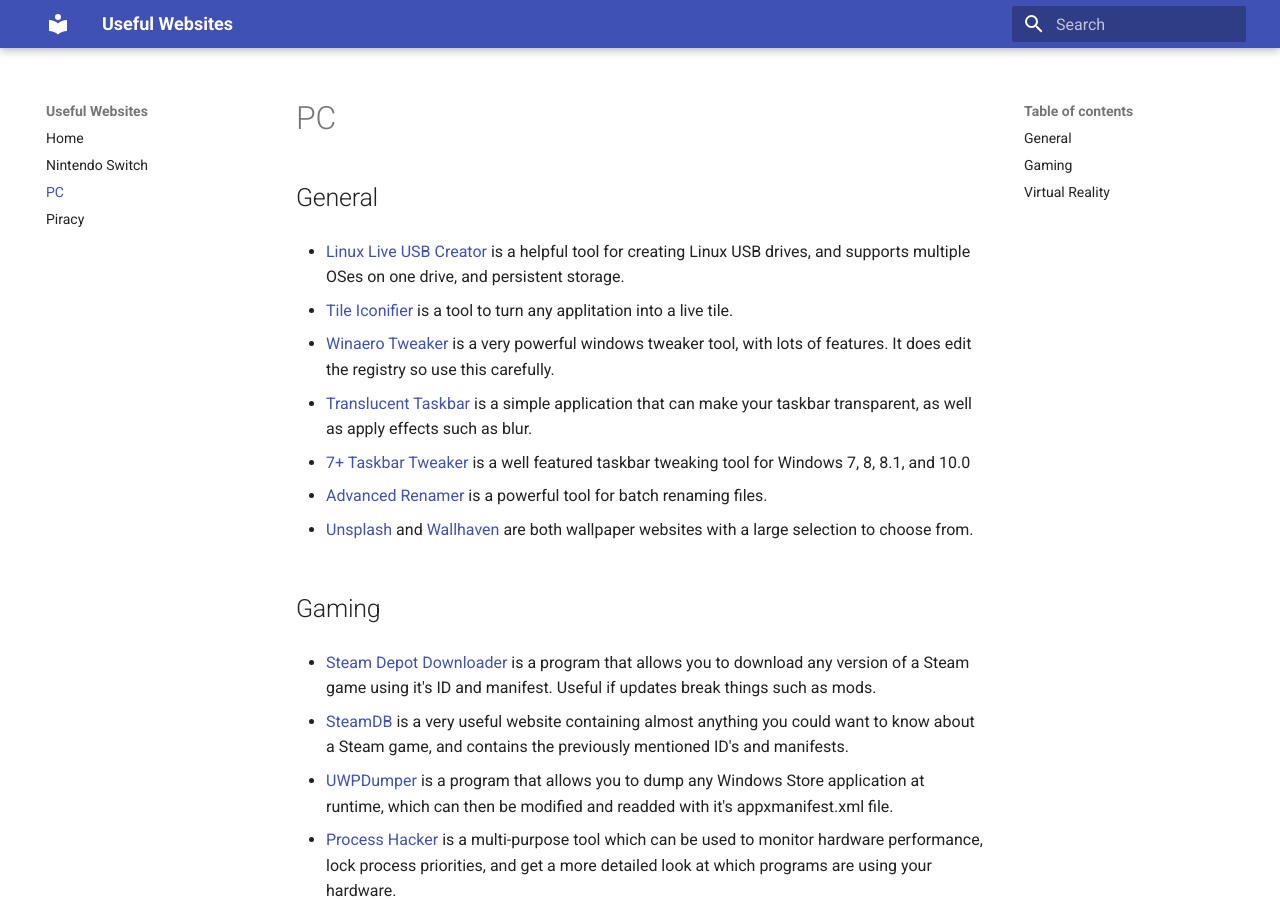
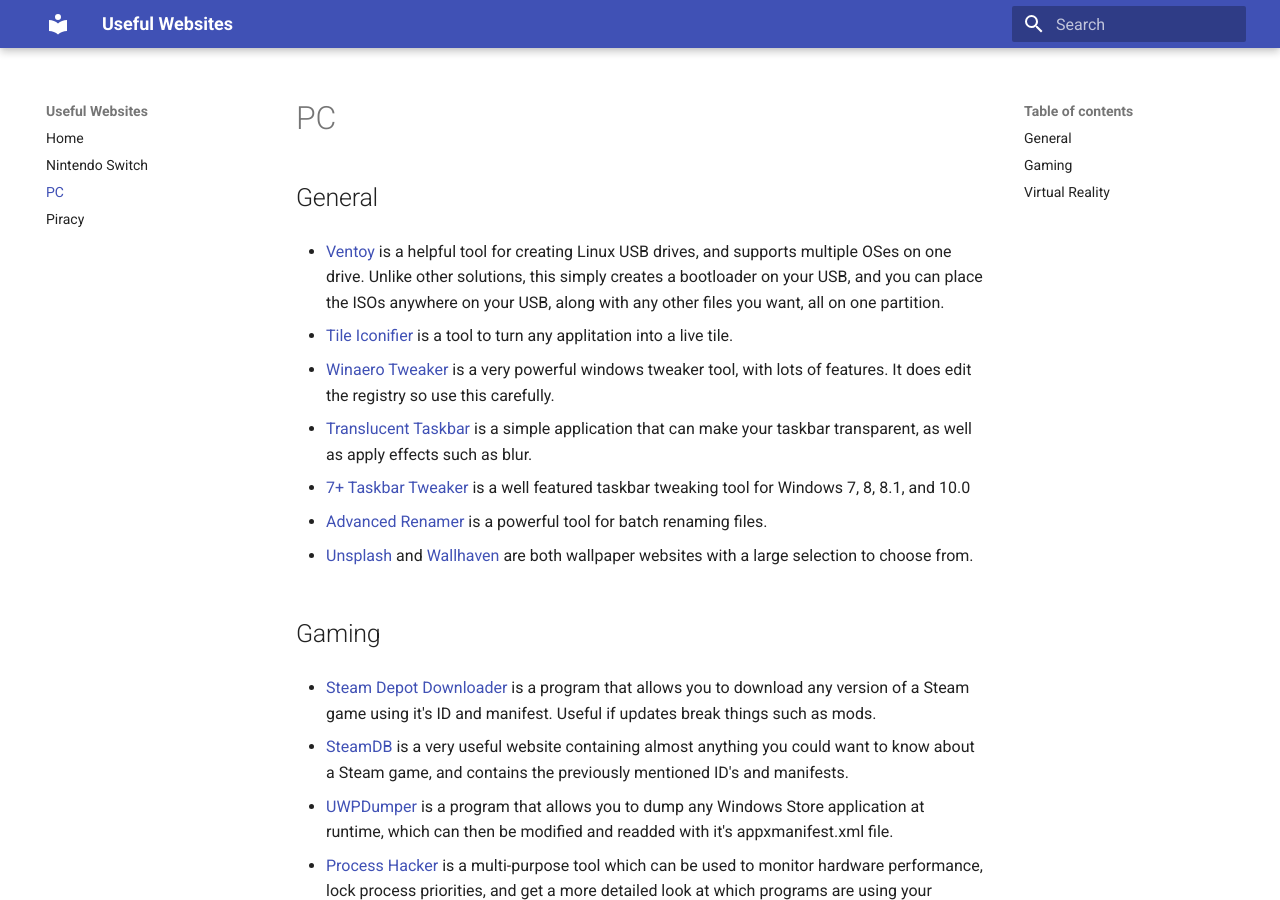
Before and after one commit to Supersonicboss1/Helpful-Websites-Supersonicboss1, an MkDocs documentation site: the page built from docs/pc.md, in a window 1280 px wide and 900 px high. Built offline with MkDocs 1.6.1 and Material for MkDocs 9.7.7, drawn with Linux system fonts in a browser that asks for light colours.

Commit message:
Replace LiLi with Ventoy

```diff
--- a/docs/pc.md
+++ b/docs/pc.md
@@ -2,7 +2,7 @@
 
 ## General
 
-- [Linux Live USB Creator](https://www.linuxliveusb.com/) is a helpful tool for creating Linux USB drives, and supports multiple OSes on one drive, and persistent storage.
+- [Ventoy](https://www.linuxliveusb.com/) is a helpful tool for creating Linux USB drives, and supports multiple OSes on one drive. Unlike other solutions, this simply creates a bootloader on your USB, and you can place the ISOs anywhere on your USB, along with any other files you want, all on one partition.
 
 - [Tile Iconifier](https://github.com/Jonno12345/TileIconifier) is a tool to turn any applitation into a live tile.
 
```
